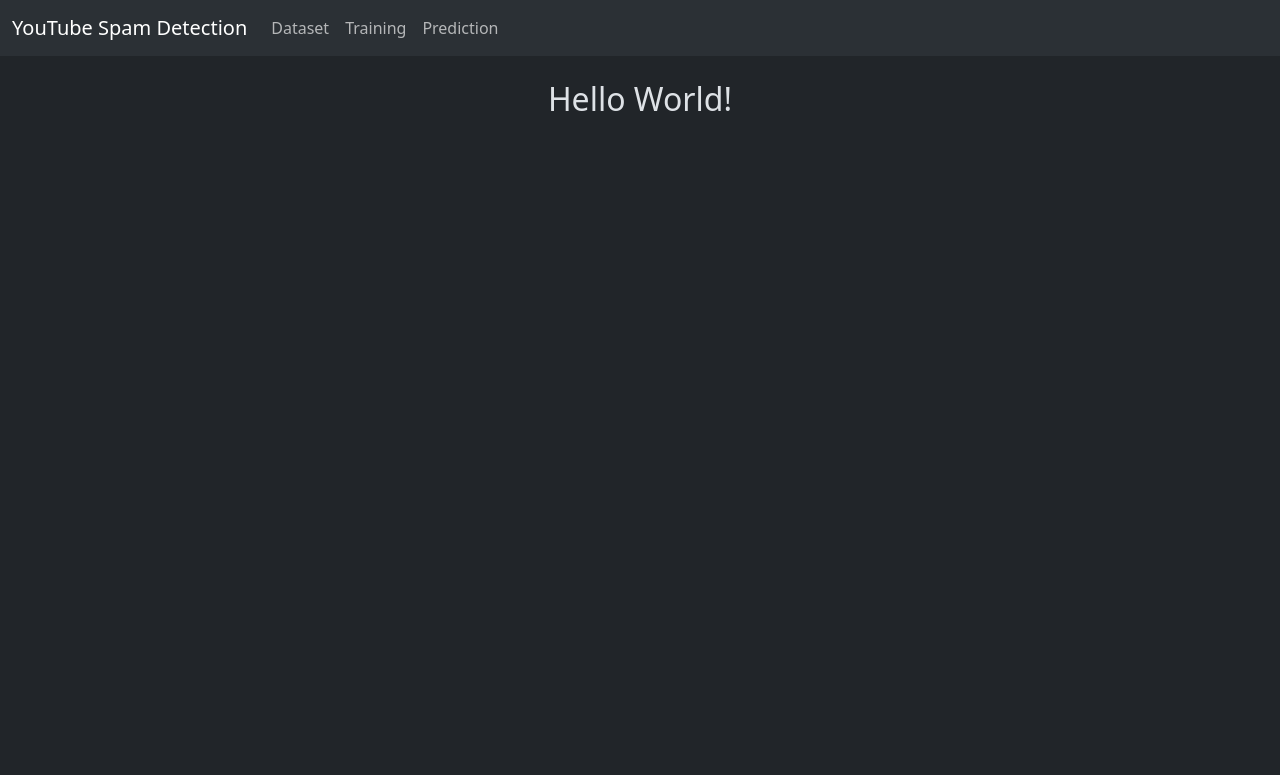
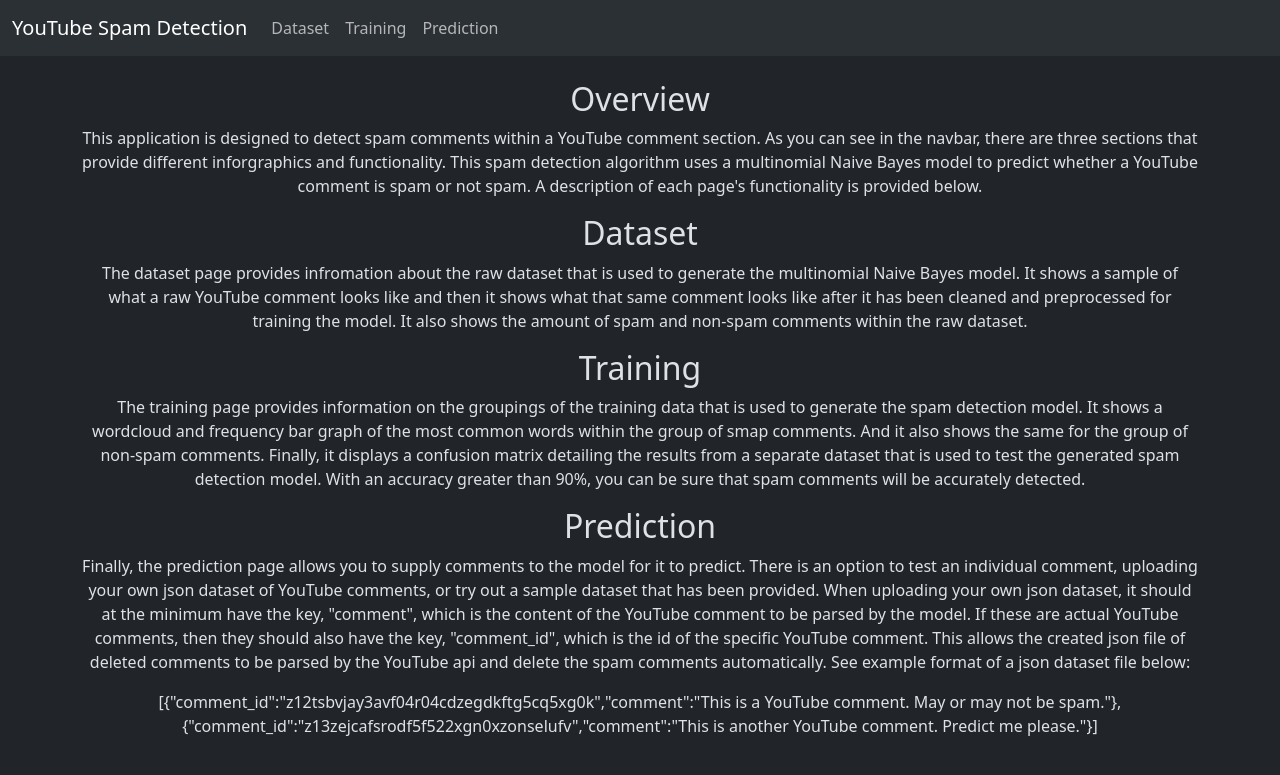
Before and after one commit to dneuterman/youtube-spam-detection-model, a Flask app: page / in a window 1280 px wide. Shown: the top 775 px of the page. Run offline with Flask 3, Linux system fonts and the light colour scheme; parts of the project's set-up code (start-up, migrations or seed data) failed here and were passed over.

Commit message:
Adds overview text to the index.html page explaining the application.

```diff
--- a/app.py
+++ b/app.py
@@ -58,7 +58,8 @@
             comments = predicted_comments.get_comments()
             for i in range(len(comments)):
                 if comments[i]["predicted_classification"] == 1:
-                    del comments[i]["clean_comment"]
+                    if comments[i]["clean_comment"]:
+                        del comments[i]["clean_comment"]
                     comments_to_delete.append(comments[i])
 
             filename = "comments_to_delete.json"
--- a/templates/index.html
+++ b/templates/index.html
@@ -9,8 +9,39 @@
 <body>
     {% include 'navigation.html' %}
     <div class="container text-center">
-        <h2>Hello World!</h2>
+        <section class="mb-3">
+            <h2>Overview</h2>
+            <p>This application is designed to detect spam comments within a YouTube comment section. As you can see in the navbar, there are three sections that provide different inforgraphics and functionality. This spam detection algorithm uses a multinomial Naive Bayes model to predict whether a YouTube comment is spam or not spam. A description of each page's functionality is provided below.</p>
+        </section>
+        <section class="mb-3">
+            <h2>Dataset</h2>
+            <p>The dataset page provides infromation about the raw dataset that is used to generate the multinomial Naive Bayes model. It shows a sample of what a raw YouTube comment looks like and then it shows what that same comment looks like after it has been cleaned and preprocessed for training the model. It also shows the amount of spam and non-spam comments within the raw dataset.</p>
+        </section>
+        <section class="mb-3">
+            <h2>Training</h2>
+            <p>The training page provides information on the groupings of the training data that is used to generate the spam detection model. It shows a wordcloud and frequency bar graph of the most common words within the group of smap comments. And it also shows the same for the group of non-spam comments. Finally, it displays a confusion matrix detailing the results from a separate dataset that is used to test the generated spam detection model. With an accuracy greater than 90%, you can be sure that spam comments will be accurately detected.</p>
+        </section>
+        <section class="mb-3">
+            <h2>Prediction</h2>
+            <p>Finally, the prediction page allows you to supply comments to the model for it to predict. There is an option to test an individual comment, uploading your own json dataset of YouTube comments, or try out a sample dataset that has been provided. When uploading your own json dataset, it should at the minimum have the key, "comment", which is the content of the YouTube comment to be parsed by the model. If these are actual YouTube comments, then they should also have the key, "comment_id", which is the id of the specific YouTube comment. This allows the created json file of deleted comments to be parsed by the YouTube api and delete the spam comments automatically. See example format of a json dataset file below:</p>
+            <div id="json-data"></div>
+        </section>
     </div>
     <script src="https://cdn.jsdelivr.net/npm/bootstrap@5.3.2/dist/js/bootstrap.bundle.min.js" integrity="sha384-C6RzsynM9kWDrMNeT87bh95OGNyZPhcTNXj1NW7RuBCsyN/o0jlpcV8Qyq46cDfL" crossorigin="anonymous"></script>
+    <script>
+        const jsonDataDiv = document.querySelector("#json-data");
+        const jsonData = [
+            {
+            "comment_id": "z12tsbvjay3avf04r04cdzegdkftg5cq5xg0k",
+            "comment": "This is a YouTube comment. May or may not be spam."
+            },
+            {
+                "comment_id": "z13zejcafsrodf5f522xgn0xzonselufv",
+                "comment": "This is another YouTube comment. Predict me please."
+            }
+        ];
+
+        jsonDataDiv.textContent = `${JSON.stringify(jsonData)}`;
+    </script>
 </body>
 </html>
```
